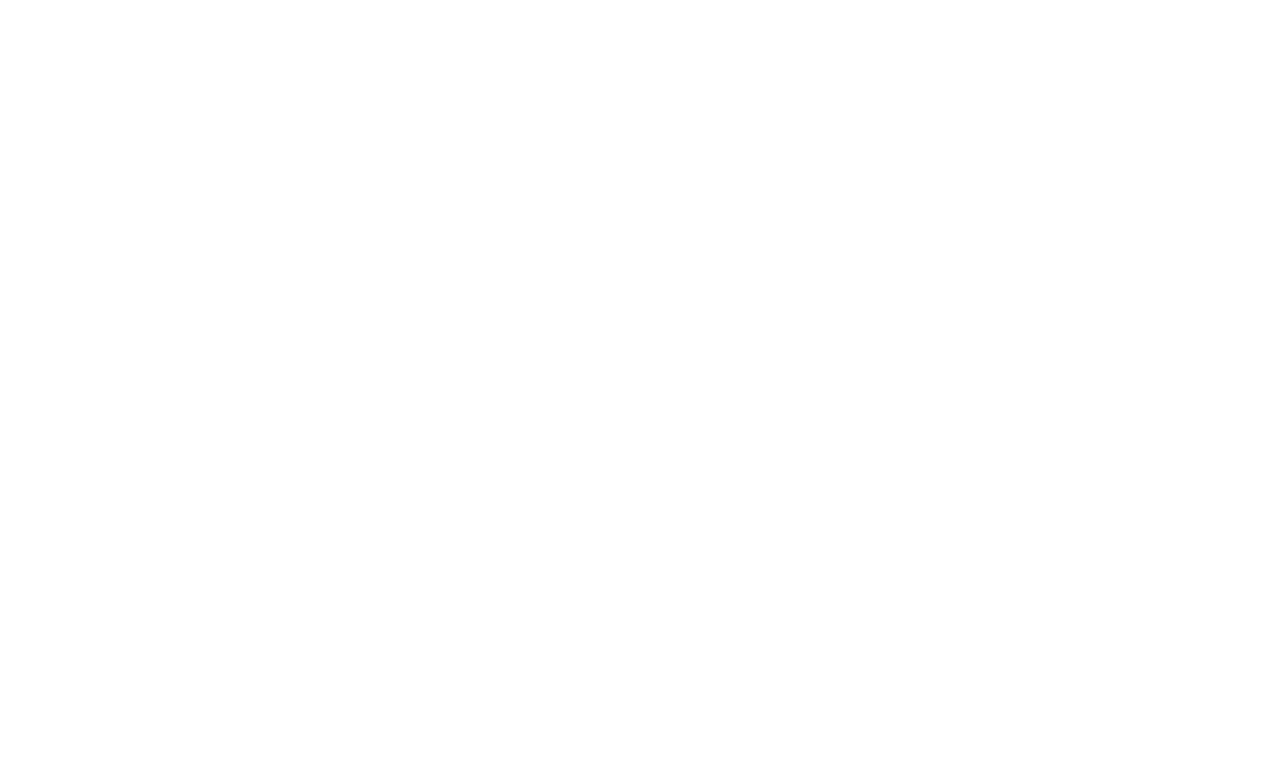
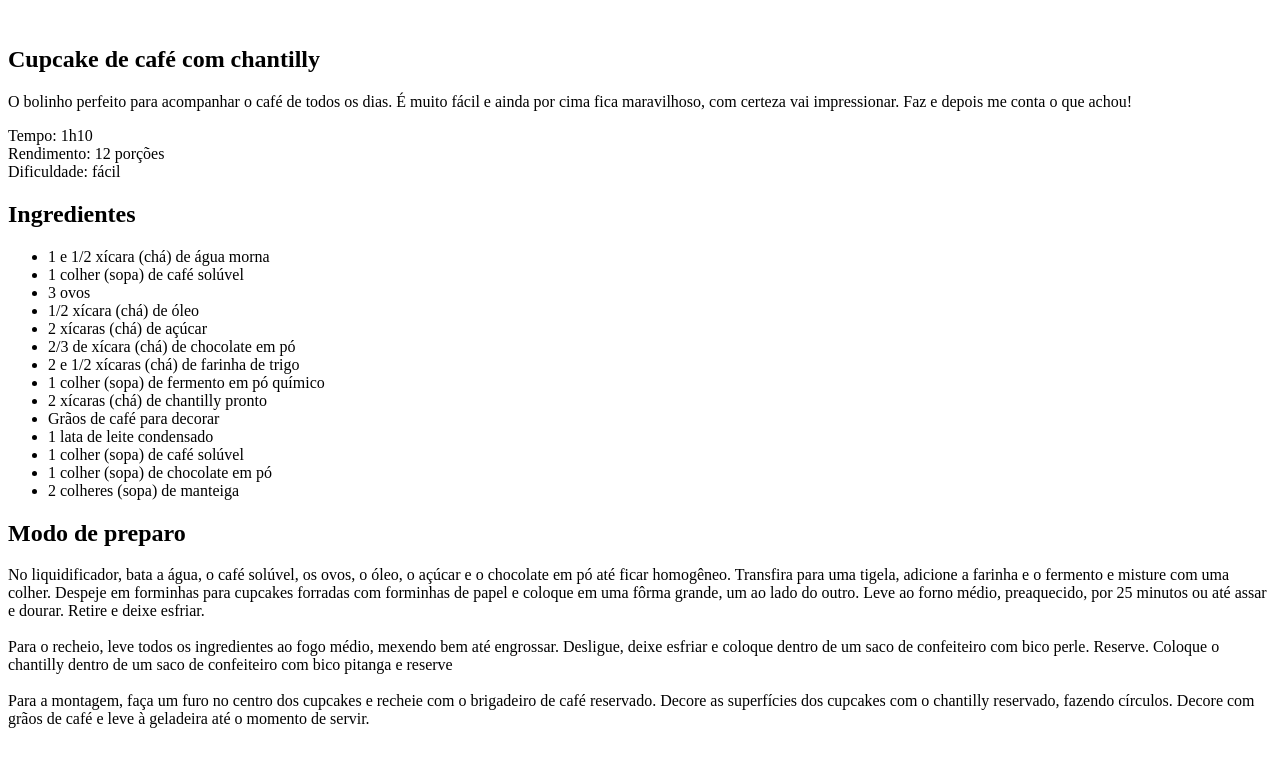
Before and after one commit to mmancilha/pagina-receita, a plain HTML site: page index.html in a window 1280 px wide. Drawn offline with Linux system fonts and the light colour scheme.

Commit message:
Estrutura HTML inicial

```diff
--- a/index.html
+++ b/index.html
@@ -1,11 +1,69 @@
 <!DOCTYPE html>
 <html lang="pt-br">
-<head>
-  <meta charset="UTF-8">
-  <meta name="viewport" content="width=device-width, initial-scale=1.0">
-  <title>Página de receita</title>
-</head>
-<body>
-
-</body>
+  <head>
+    <meta charset="UTF-8" />
+    <meta name="viewport" content="width=device-width, initial-scale=1.0" />
+    <title>Página de receita</title>
+  </head>
+  <body>
+    <div id="page">
+      <img src="" alt="" />
+      <main>
+        <section id="about">
+          <h1>Cupcake de café com chantilly</h1>
+          <p>
+            O bolinho perfeito para acompanhar o café de todos os dias. É muito
+            fácil e ainda por cima fica maravilhoso, com certeza vai
+            impressionar. Faz e depois me conta o que achou!
+          </p>
+          <p>
+            Tempo: 1h10 <br />
+            Rendimento: 12 porções <br />
+            Dificuldade: fácil
+          </p>
+        </section>
+        <section id="ingredients">
+          <h2>Ingredientes</h2>
+          <ul>
+            <li>1 e 1/2 xícara (chá) de água morna</li>
+            <li>1 colher (sopa) de café solúvel</li>
+            <li>3 ovos</li>
+            <li>1/2 xícara (chá) de óleo</li>
+            <li>2 xícaras (chá) de açúcar</li>
+            <li>2/3 de xícara (chá) de chocolate em pó</li>
+            <li>2 e 1/2 xícaras (chá) de farinha de trigo</li>
+            <li>1 colher (sopa) de fermento em pó químico</li>
+            <li>2 xícaras (chá) de chantilly pronto</li>
+            <li>Grãos de café para decorar</li>
+            <li>1 lata de leite condensado</li>
+            <li>1 colher (sopa) de café solúvel</li>
+            <li>1 colher (sopa) de chocolate em pó</li>
+            <li>2 colheres (sopa) de manteiga</li>
+          </ul>
+        </section>
+        <section id="preparation">
+          <h2>Modo de preparo</h2>
+          <p>
+            No liquidificador, bata a água, o café solúvel, os ovos, o óleo, o
+            açúcar e o chocolate em pó até ficar homogêneo. Transfira para uma
+            tigela, adicione a farinha e o fermento e misture com uma colher.
+            Despeje em forminhas para cupcakes forradas com forminhas de papel e
+            coloque em uma fôrma grande, um ao lado do outro. Leve ao forno
+            médio, preaquecido, por 25 minutos ou até assar e dourar. Retire e
+            deixe esfriar.
+            <br /><br />
+            Para o recheio, leve todos os ingredientes ao fogo médio, mexendo
+            bem até engrossar. Desligue, deixe esfriar e coloque dentro de um
+            saco de confeiteiro com bico perle. Reserve. Coloque o chantilly
+            dentro de um saco de confeiteiro com bico pitanga e reserve
+            <br /><br />
+            Para a montagem, faça um furo no centro dos cupcakes e recheie com o
+            brigadeiro de café reservado. Decore as superfícies dos cupcakes com
+            o chantilly reservado, fazendo círculos. Decore com grãos de café e
+            leve à geladeira até o momento de servir.
+          </p>
+        </section>
+      </main>
+    </div>
+  </body>
 </html>
```
Also changed, not shown: 1 other file.
